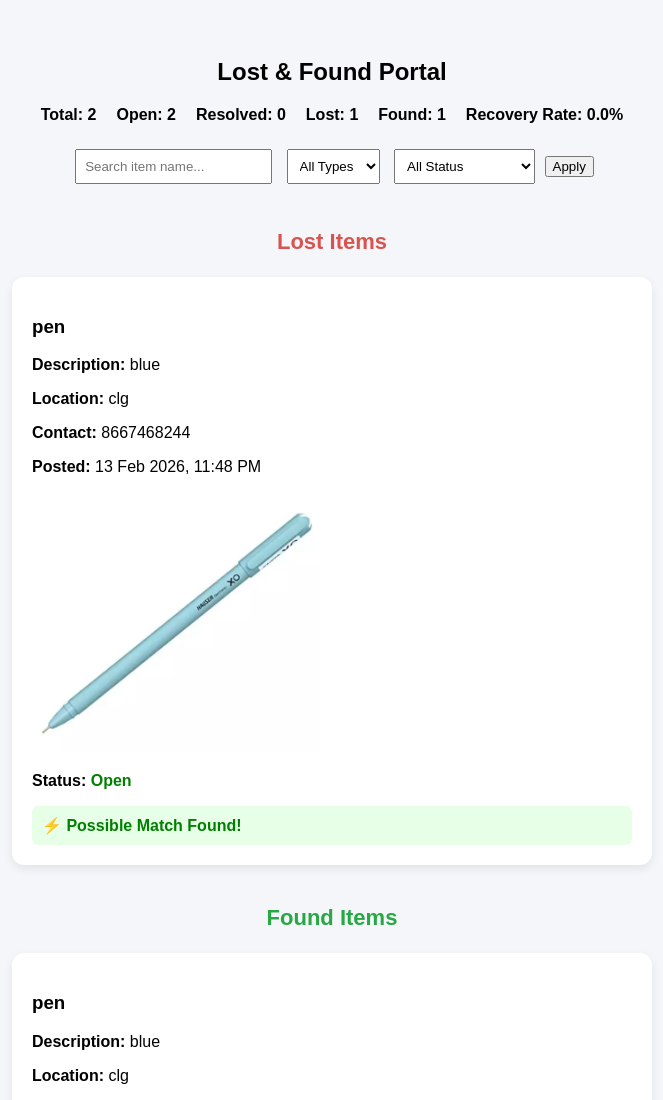
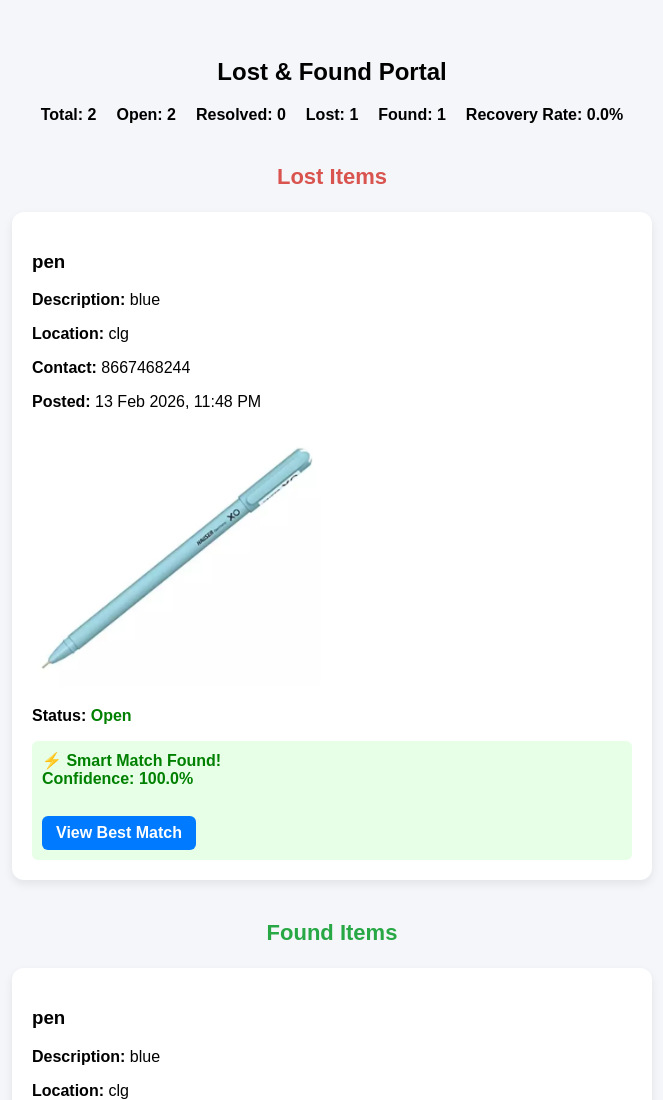
Before and after one commit to Uthara-art/Tink-Her-Hack-4.0, a Flask app: page /view in a window 1280 px wide. Shown: the top 1100 px of the page, without its empty margins (308-971 px from the left). Run offline with Flask 3, Linux system fonts and the light colour scheme; data comes from the database, SQL or seed files in the repository.

Commit message:
Second Commit

```diff
--- a/app.py
+++ b/app.py
@@ -49,6 +49,7 @@ def home():
 
 @app.route('/add', methods=['GET', 'POST'])
 def add_item():
+
     if request.method == 'POST':
 
         name = request.form['name']
@@ -123,7 +124,16 @@ def view_items():
     c.execute(query, params)
     items = c.fetchall()
 
-    # ---------- MATCH DETECTION ----------
+    # ---------- BEST MULTI-FACTOR MATCHING ----------
+
+    def word_overlap(text1, text2):
+        set1 = set(text1.lower().split())
+        set2 = set(text2.lower().split())
+
+        if len(set1) == 0:
+            return 0
+
+        return len(set1.intersection(set2)) / len(set1)
 
     matches = {}
 
@@ -131,11 +141,30 @@ def view_items():
     found_list = [item for item in items if item['type'].lower() == 'found' and item['status'].lower() == 'open']
 
     for lost in lost_list:
+
+        best_score = 0
+        best_found = None
+
         for found in found_list:
-            if lost['name'].lower() in found['name'].lower() or found['name'].lower() in lost['name'].lower():
-                matches[lost['id']] = found['id']
 
-    # Dashboard counts
+            name_score = word_overlap(lost['name'], found['name'])
+            desc_score = word_overlap(lost['description'], found['description'])
+            location_score = 1 if lost['location'].lower() == found['location'].lower() else 0
+
+            final_score = (0.5 * name_score) + (0.3 * desc_score) + (0.2 * location_score)
+
+            if final_score > best_score:
+                best_score = final_score
+                best_found = found
+
+        if best_score > 0.5:
+            matches[lost['id']] = {
+                "found_id": best_found['id'],
+                "score": round(best_score * 100, 2)
+            }
+
+    # ---------- Dashboard counts ----------
+
     c.execute("SELECT COUNT(*) FROM items")
     total = c.fetchone()[0]
 
@@ -221,8 +250,59 @@ def approve_claim(id):
     conn.close()
 
     return redirect('/view')
+# ---------------- VIEW BEST MATCH ----------------
+
+@app.route('/match/<lost_id>')
+def view_best_match(lost_id):
+
+    conn = sqlite3.connect("database.db")
+    conn.row_factory = sqlite3.Row
+    c = conn.cursor()
+
+    # Get lost item
+    c.execute("SELECT * FROM items WHERE id=?", (lost_id,))
+    lost_item = c.fetchone()
+
+    if not lost_item:
+        conn.close()
+        return "Lost item not found"
+
+    # Get all open found items
+    c.execute("SELECT * FROM items WHERE type='Found' AND status='Open'")
+    found_items = c.fetchall()
+
+    def word_overlap(text1, text2):
+        set1 = set(text1.lower().split())
+        set2 = set(text2.lower().split())
+        if len(set1) == 0:
+            return 0
+        return len(set1.intersection(set2)) / len(set1)
+
+    best_score = 0
+    best_found = None
+
+    for found in found_items:
+
+        name_score = word_overlap(lost_item['name'], found['name'])
+        desc_score = word_overlap(lost_item['description'], found['description'])
+        location_score = 1 if lost_item['location'].lower() == found['location'].lower() else 0
+
+        final_score = (0.5 * name_score) + (0.3 * desc_score) + (0.2 * location_score)
+
+        if final_score > best_score:
+            best_score = final_score
+            best_found = found
+
+    conn.close()
+
+    return render_template(
+        "best_match.html",
+        lost=lost_item,
+        found=best_found,
+        score=round(best_score * 100, 2)
+    )
 
 # ---------------- RUN ----------------
 
 if __name__ == '__main__':
-    app.run(debug=False)
+    app.run(debug=True)
--- a/templates/view_items.html
+++ b/templates/view_items.html
@@ -20,16 +20,6 @@
             gap: 20px;
             margin-bottom: 20px;
             font-weight: bold;
-        }
-
-        .search-box {
-            text-align: center;
-            margin-bottom: 20px;
-        }
-
-        input, select {
-            padding: 8px;
-            margin: 5px;
         }
 
         .section-title {
@@ -91,13 +81,6 @@
             background-color: #0056b3;
         }
 
-        .claim-box {
-            margin-top: 10px;
-            padding: 10px;
-            background: #f9f9f9;
-            border-radius: 6px;
-        }
-
         .match-box {
             margin-top: 10px;
             padding: 10px;
@@ -105,6 +88,13 @@
             border-radius: 6px;
             color: green;
             font-weight: bold;
+        }
+
+        .claim-box {
+            margin-top: 10px;
+            padding: 10px;
+            background: #f9f9f9;
+            border-radius: 6px;
         }
     </style>
 </head>
@@ -123,31 +113,11 @@
     <div>Recovery Rate: {{ recovery_rate }}%</div>
 </div>
 
-<!-- Search & Filter -->
-<form method="GET" action="/view" class="search-box">
-    <input type="text" name="search" placeholder="Search item name...">
-
-    <select name="type">
-        <option value="">All Types</option>
-        <option value="Lost">Lost</option>
-        <option value="Found">Found</option>
-    </select>
-
-    <select name="status">
-        <option value="">All Status</option>
-        <option value="Open">Open</option>
-        <option value="Claim Requested">Claim Requested</option>
-        <option value="Resolved">Resolved</option>
-    </select>
-
-    <button type="submit">Apply</button>
-</form>
-
 <!-- LOST SECTION -->
 <h3 class="section-title lost-title">Lost Items</h3>
 
 {% for item in items %}
-{% if item['type']|lower == 'lost' %}
+{% if item['type'] == 'Lost' %}
 <div class="card">
 
     <h3>{{ item['name'] }}</h3>
@@ -162,20 +132,25 @@
 
     <p>
         <strong>Status:</strong>
-        {% if item['status']|lower == "open" %}
+        {% if item['status'] == "Open" %}
             <span class="status-open">Open</span>
-        {% elif item['status']|lower == "claim requested" %}
+        {% elif item['status'] == "Claim Requested" %}
             <span class="status-claim">Claim Requested</span>
         {% else %}
             <span class="status-resolved">Resolved</span>
         {% endif %}
     </p>
 
-    <!-- MATCH ALERT -->
+    <!-- SMART MATCH SECTION -->
     {% if item['id'] in matches %}
-        <div class="match-box">
-            ⚡ Possible Match Found!
-        </div>
+    <div class="match-box">
+        ⚡ Smart Match Found! <br>
+        Confidence: {{ matches[item['id']]['score'] }}%
+        <br><br>
+        <a class="btn" href="/match/{{ item['id'] }}">
+            View Best Match
+        </a>
+    </div>
     {% endif %}
 
 </div>
@@ -186,7 +161,7 @@
 <h3 class="section-title found-title">Found Items</h3>
 
 {% for item in items %}
-{% if item['type']|lower == 'found' %}
+{% if item['type'] == 'Found' %}
 <div class="card">
 
     <h3>{{ item['name'] }}</h3>
@@ -201,28 +176,25 @@
 
     <p>
         <strong>Status:</strong>
-        {% if item['status']|lower == "open" %}
+        {% if item['status'] == "Open" %}
             <span class="status-open">Open</span>
-        {% elif item['status']|lower == "claim requested" %}
+        {% elif item['status'] == "Claim Requested" %}
             <span class="status-claim">Claim Requested</span>
         {% else %}
             <span class="status-resolved">Resolved</span>
         {% endif %}
     </p>
 
-    <!-- CLAIM BUTTON -->
-    {% if item['status']|lower == "open" %}
+    {% if item['status'] == "Open" %}
         <a class="btn" href="/claim/{{ item['id'] }}">
             Claim This Item
         </a>
     {% endif %}
 
-    <!-- APPROVE SECTION -->
-    {% if item['status']|lower == "claim requested" %}
+    {% if item['status'] == "Claim Requested" %}
         <div class="claim-box">
             <p><strong>Claimant:</strong> {{ item['claimant'] }}</p>
             <p><strong>Details:</strong> {{ item['claim_details'] }}</p>
-
             <a class="btn" href="/approve/{{ item['id'] }}">
                 Approve Claim
             </a>
```
Also changed, not shown: templates/best_match.html (added, +32 -0 lines).
